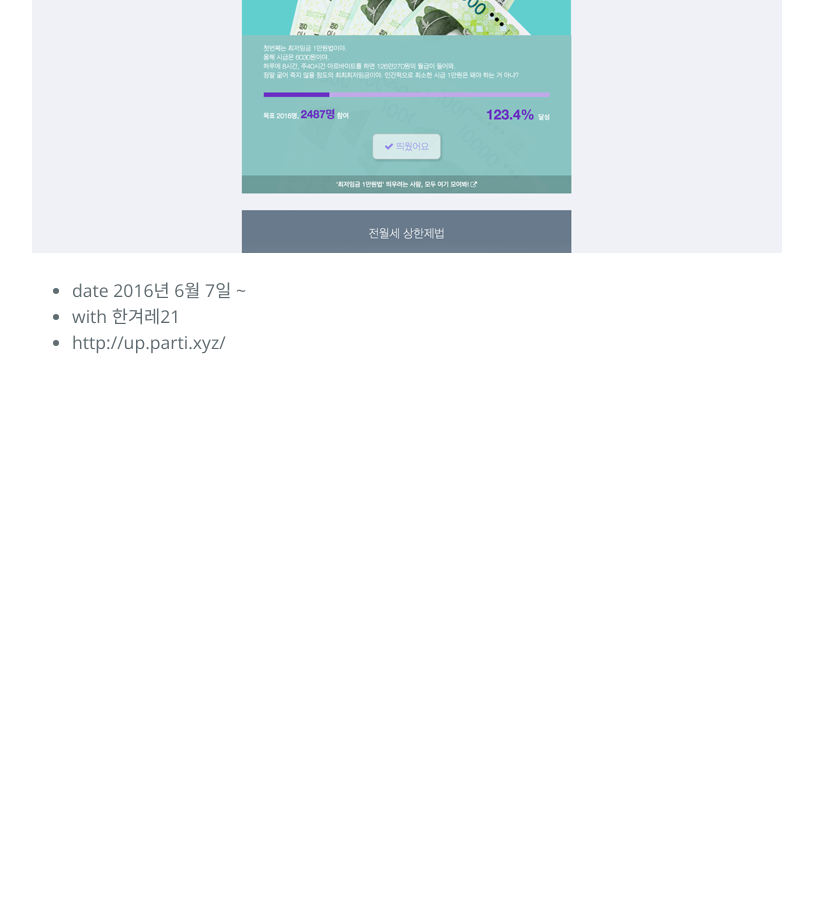
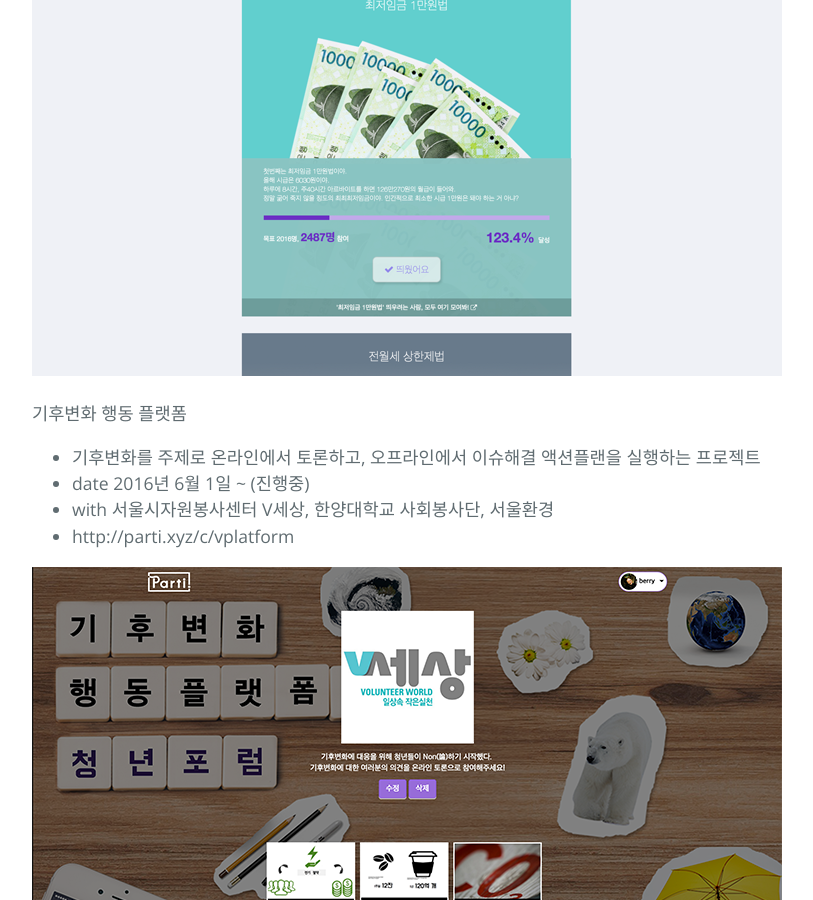
Before and after one commit to parti-coop/parti-group, a Jekyll site: the page built from docs/collaboration.md, in a window 1280 px wide and 900 px high, scrolled down 1740 px. Shown: the whole window, without its empty margins (192-1005 px from the left). Built offline with Jekyll 4.4.1, drawn with Linux system fonts in a browser that asks for light colours; before the commit the page ends 2145 px from its top, so only the background shows below that; some of the changed text lies outside the part shown.

Commit message:
시민참여프로젝트 내용 업로드

```diff
--- a/docs/collaboration.md
+++ b/docs/collaboration.md
@@ -13,8 +13,33 @@
 ## 시민참여 프로젝트
 
 바글시민 와글입법
+* 4가지 법안 중 채택된 최종법안의 발의과정을 지켜보는 시민입법프로젝트
+* date 2016년 6월 7일 ~ (진행중)
+* with 한겨레21
+* http://up.parti.xyz/
 
 ![collaboration_hani21.png]({{site.baseurl}}/media/collaboration_hani21.png)
-* date 2016년 6월 7일 ~
-* with 한겨레21
-* http://up.parti.xyz/
+
+기후변화 행동 플랫폼
+* 기후변화를 주제로 온라인에서 토론하고, 오프라인에서 이슈해결 액션플랜을 실행하는 프로젝트
+* date 2016년 6월 1일 ~ (진행중)
+* with 서울시자원봉사센터 V세상, 한양대학교 사회봉사단, 서울환경
+* http://parti.xyz/c/vplatform
+
+![collaboration_vworld.png]({{site.baseurl}}/media/collaboration_vworld.png)
+
+당신도 모르는 당신의 투표를 예측해 드립니다.
+* 사전에 전국 유권자1,500명에게 물어, 최적화된 7개 문항만을 뽑아 구성한 예측모델로 투표 결과를 예측한 프로젝트
+* date 2016년 4월 7일 ~ 13일
+* with 한겨레21, 최정묵(한국사회여론연구소 부소장)
+* http://datavote.kr
+
+![collaboration_datavote.png]({{site.baseurl}}/media/collaboration_datavote.png)
+
+국회의장에게 보낸 편지
+* 2016년 2월, 국회의장에게 테러방지법과 필리버스터에 관한 국민의 세가지 의견을 전달한 프로젝트
+* date 2016년 2월 24일 ~
+* with 와글
+* http://assembly.email/
+
+![collaboration_assembly.png]({{site.baseurl}}/media/collaboration_assembly.png)
```
